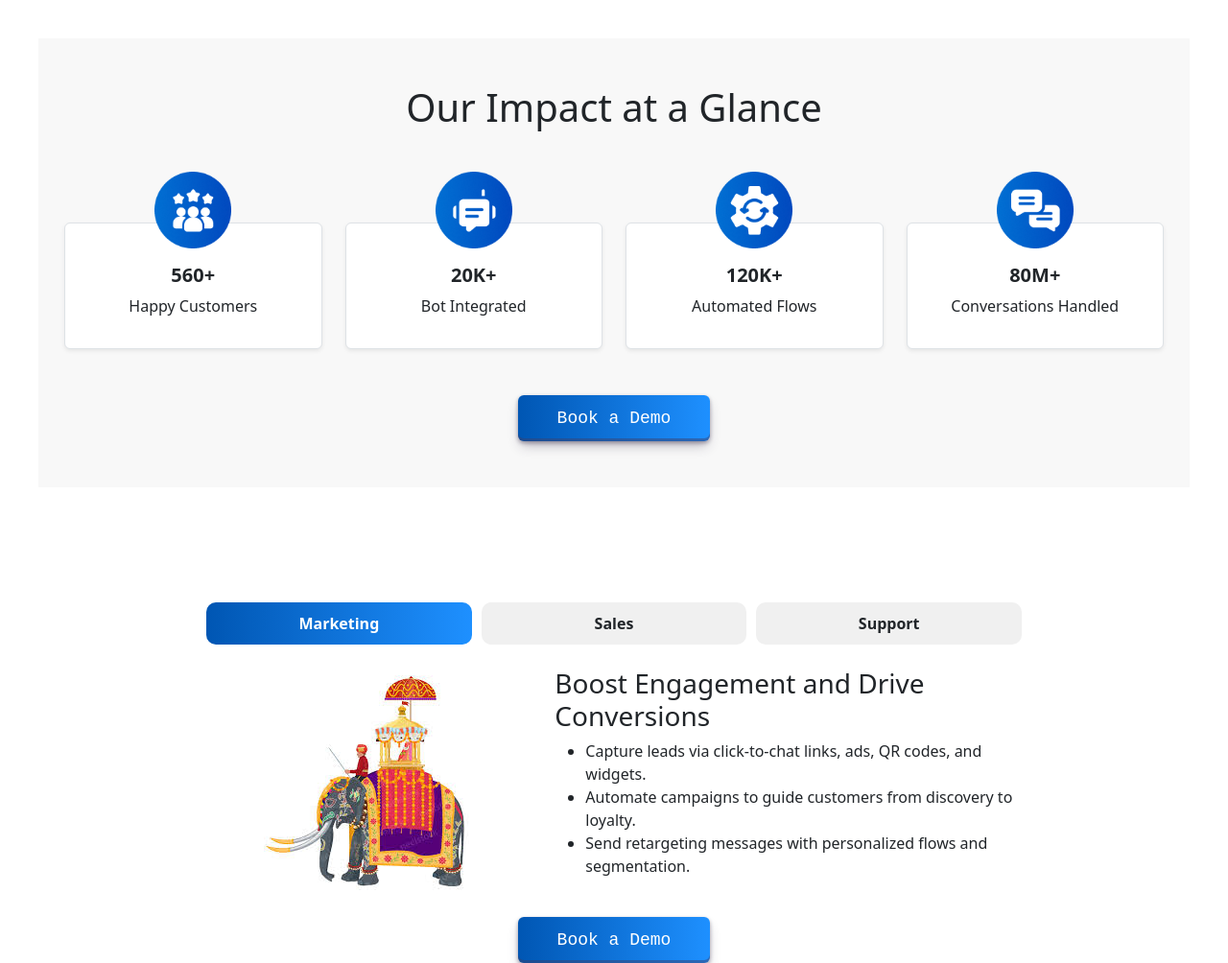
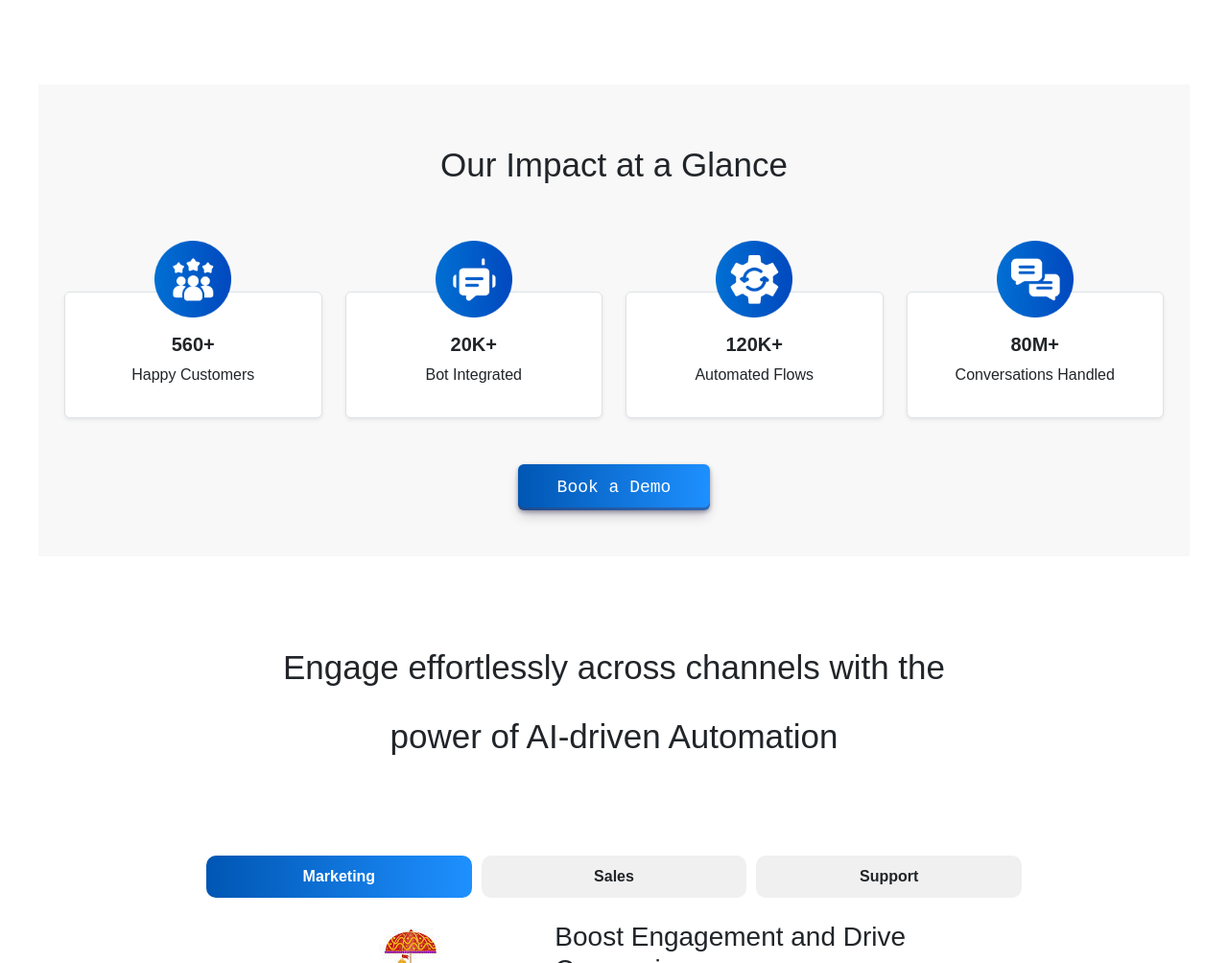
Before and after one commit to Abilashmi/speedbots2, a plain HTML site: page index.html in a window 1280 px wide. Shown: the part 2100-3104 px from the top of the page at 96% size. Drawn offline with nearby package versions, Linux system fonts and the light colour scheme.

Commit message:
Add files via upload

```diff
--- a/index.html
+++ b/index.html
@@ -131,7 +131,7 @@
 
 <div class="container" style="background-color: #FFFFFF; padding: 4rem 0; margin-top: -50px;">
   <!-- Heading -->
-  <h1 class="text-center mb-5">What Our Clients Say</h1>
+  <h1 class="text-center mb-5">See What Our Clients Say</h1>
 
   <!-- Testimonial Carousel in a Box -->
   <div class="testimonial-carousel-box" style="border: 1px solid #ddd; border-radius: 10px; padding: 2rem; box-shadow: 0 4px 8px rgba(0, 0, 0, 0.1);">
@@ -286,7 +286,9 @@
       </div>
     </div>
   </div>
-
+  <div class="engage">
+<h1>Engage effortlessly across channels with the<br> power of AI-driven Automation</h1>
+</div>
   <div class="container mt-5" style="background-color: #fff; padding: 40px 20px; max-width: 900px; margin: 0 auto; border-radius: 10px;">
     <!-- Buttons -->
     <div class="d-flex justify-content-center mb-4 flex-nowrap">
@@ -763,6 +765,7 @@
     </div>
     <div class="col-6">
       <ul class="list-unstyled mt-4 mt-md-0">
+        <br>
         <li><a href="#" class="text-white text-decoration-none">Integration</a></li>
         <li><a href="#" class="text-white text-decoration-none">Features</a></li>
         <li><a href="#" class="text-white text-decoration-none">Pricing</a></li>
--- a/style.css
+++ b/style.css
@@ -6,8 +6,21 @@
 
 body {
     overflow-x: hidden; /* Prevent any horizontal overflow */
+    font-family: 'Poppins', sans-serif; /* Ensure Poppins is imported or available */
+
 }
+h1{
 
+    font-family: 'Poppins', sans-serif; /* Ensure Poppins is imported or available */
+    font-size: 35px;
+    font-weight: 500;
+    line-height: 72px;
+    text-align: center; /* Center-aligns text content within the body */
+    text-underline-position: from-font; /* Underline aligns based on font settings */
+    text-decoration-skip-ink: none; /* Ensures underlines do not skip over ink */
+
+
+}
 .bgimage{
   background-image: url('img/Vector.png');
 
@@ -487,7 +500,10 @@ padding: 20px;
   background: linear-gradient(to right, #0056b3, #1e90ff);
   width: 150px; /* Adjust this value to change the button width */
 }
+.engage{
+  text-align: center;
 
+}
 /* CSS */
 .btn1 {
   align-items: center;
```
